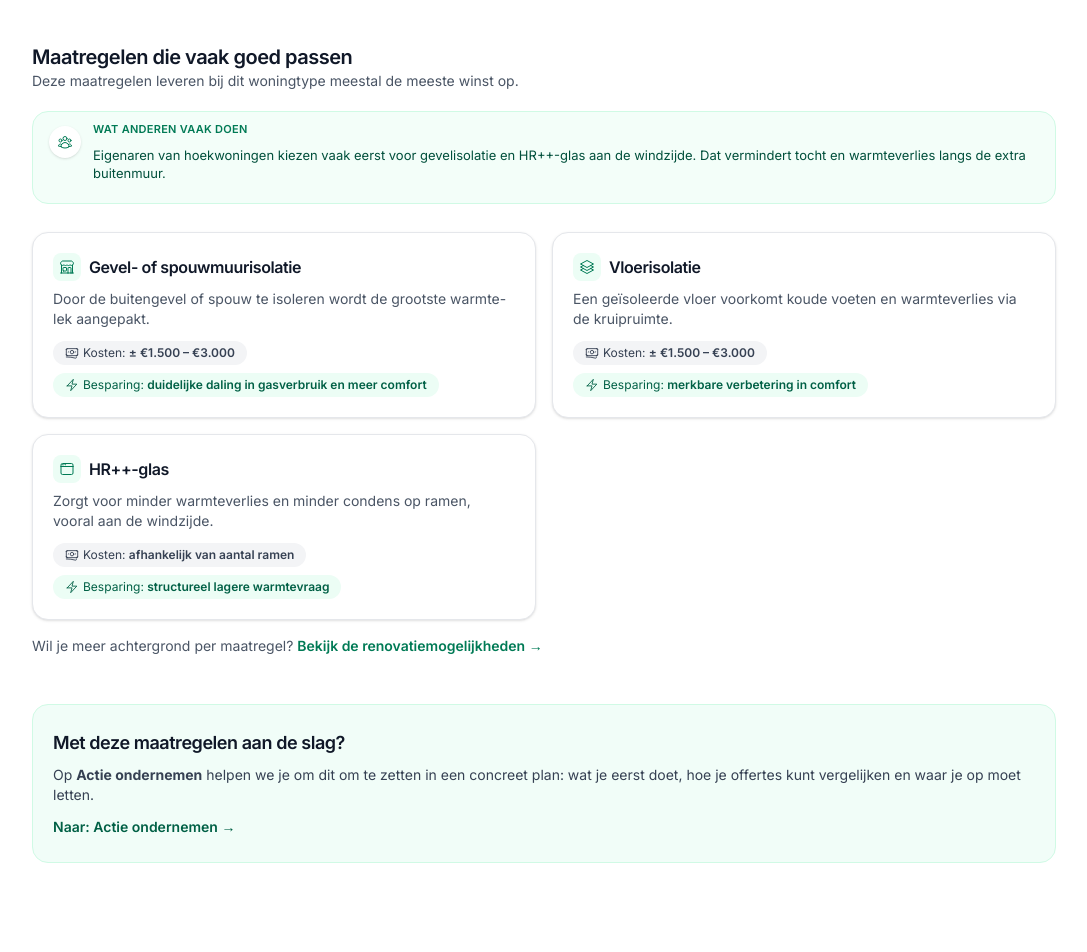
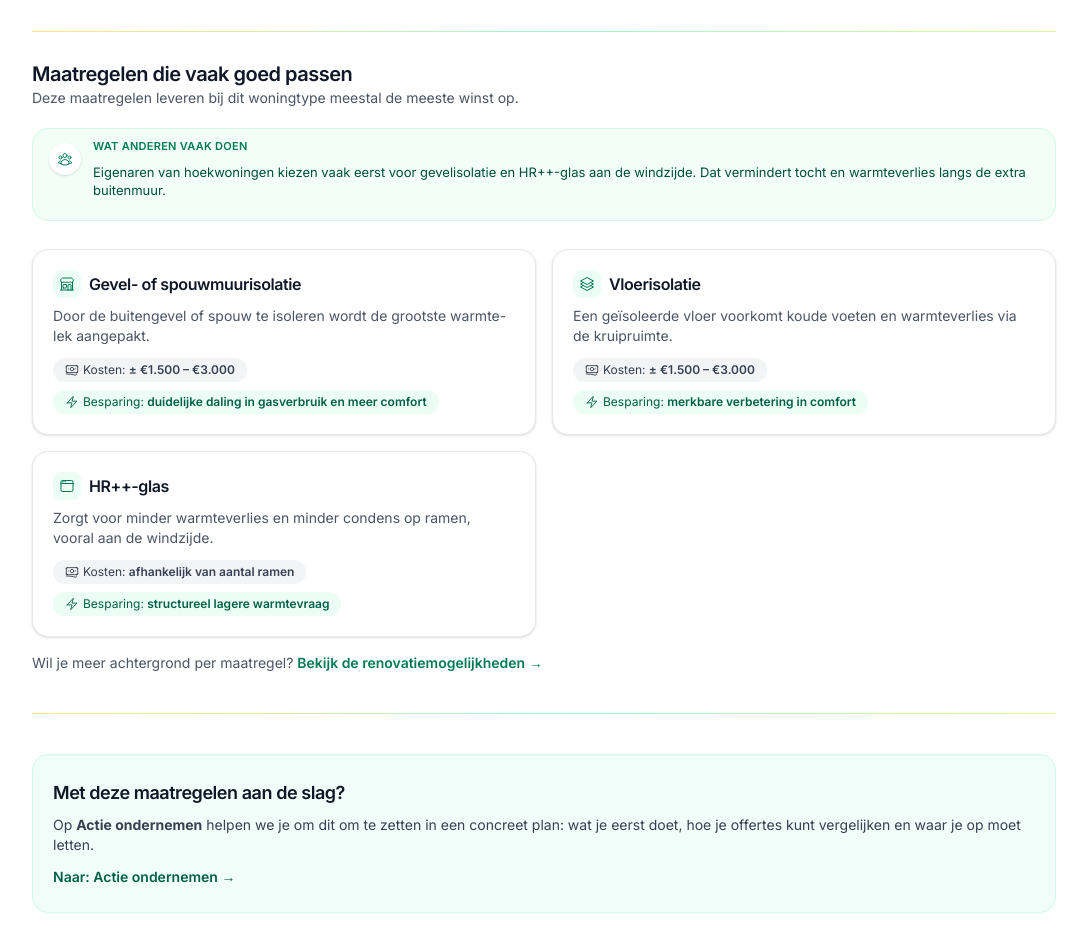
Before and after one commit to tjmichiels/renoveerjewoning, a Next.js app: page /woningtypes/hoekwoning in a window 1280 px wide. Shown: the part 498-1450 px from the top of the page, without its empty margins (96-1183 px from the left). Before the commit the page ends 1425 px from the top, so only its background shows below. Built offline with nearby package versions, Linux system fonts and the light colour scheme.

Commit message:
Gradient dividers

```diff
--- a/app/woningtypes/[type]/page.tsx
+++ b/app/woningtypes/[type]/page.tsx
@@ -136,8 +136,11 @@ export default function HousingTypeDetailPage({params}: Props) {
                         </figure>
                     </section>
 
+                    {/*Gradient divider*/}
+                    <div className="h-px w-full bg-gradient-to-r from-amber-200 via-emerald-200 to-lime-200 mt-9 mb-0"/>
+
                     {/* Maatregelen */}
-                    <section className="mt-12">
+                    <section className="mt-7">
                         <h2 className="text-xl font-semibold text-gray-900">
                             Maatregelen die vaak goed passen
                         </h2>
@@ -257,7 +260,10 @@ export default function HousingTypeDetailPage({params}: Props) {
                     </p>
 
 
-                    <section className="mt-12">
+                    {/*Gradient divider*/}
+                    <div className="h-px w-full bg-gradient-to-r from-amber-200 via-emerald-200 to-lime-200 mt-10 mb-0"/>
+
+                    <section className="mt-10">
                         <div className="rounded-2xl border border-emerald-100 bg-emerald-50/70 px-5 py-5 sm:py-6">
                             <h2 className="text-lg font-semibold text-gray-900">
                                 Met deze maatregelen aan de slag?
```
